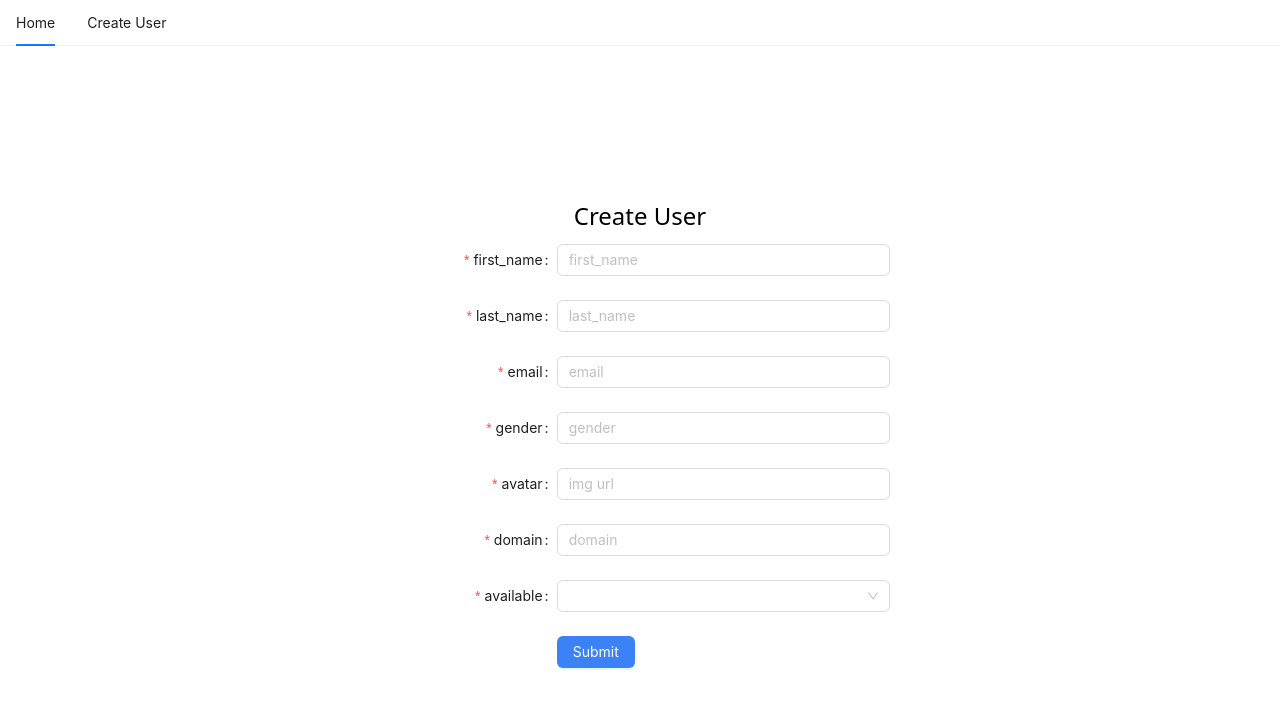
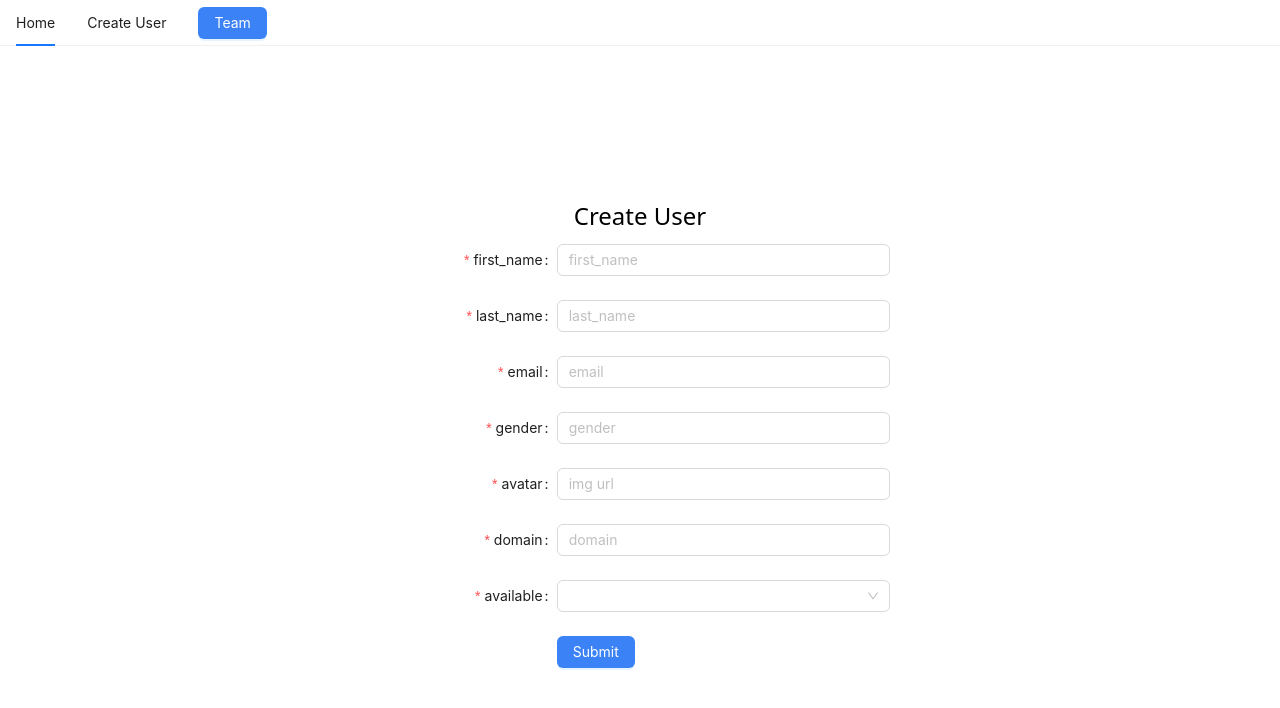
Before and after one commit to shakhawatsalam/Heliverse-Full-Stack-Assignment-client, a React (Vite) app: page /create in a window 1280 px wide. Shown: the top 708 px of the page. Built offline with nearby package versions, Linux system fonts and the light colour scheme.

Commit message:
[working on team functionality]

```diff
--- /dev/null
+++ b/src/component/Drawer.jsx
@@ -0,0 +1,21 @@
+import React, { useState } from "react";
+import { Button, Drawer } from "antd";
+const DrawerOpen = ({ onClose, open }) => {
+  return (
+    <>
+      {/* <Button type='primary' onClick={showDrawer}>
+        Open
+      </Button> */}
+      <Drawer
+        title='Basic Drawer'
+        placement='right'
+        onClose={onClose}
+        open={open}>
+        <p>Some contents...</p>
+        <p>Some contents...</p>
+        <p>Some contents...</p>
+      </Drawer>
+    </>
+  );
+};
+export default DrawerOpen;
--- a/src/component/NavBar.jsx
+++ b/src/component/NavBar.jsx
@@ -4,8 +4,19 @@ import {
   MailOutlined,
   SettingOutlined,
 } from "@ant-design/icons";
-import { Menu } from "antd";
+import { Button, Menu } from "antd";
 import { Link } from "react-router-dom";
+import Drawer from "./Drawer";
+import DrawerOpen from "./Drawer";
+
+const NavBar = () => {
+  const [open, setOpen] = useState(false);
+  const showDrawer = () => {
+    setOpen(true);
+  };
+  const onClose = () => {
+    setOpen(false);
+  };
   const items = [
     {
       label: "",
@@ -31,61 +42,34 @@ const items = [
         </>
       ),
     },
-  // {
-  //   label: "Navigation Two",
-  //   key: "app",
-  //   icon: <AppstoreOutlined />,
-  //   disabled: true,
-  // },
-  // {
-  //   label: "Navigation Three - Submenu",
-  //   key: "SubMenu",
-  //   icon: <SettingOutlined />,
-  //   children: [
-  //     {
-  //       type: "group",
-  //       label: "Item 1",
-  //       children: [
-  //         {
-  //           label: "Option 1",
-  //           key: "setting:1",
-  //         },
-  //         {
-  //           label: "Option 2",
-  //           key: "setting:2",
-  //         },
-  //       ],
-  //     },
-  //     {
-  //       type: "group",
-  //       label: "Item 2",
-  //       children: [
-  //         {
-  //           label: "Option 3",
-  //           key: "setting:3",
-  //         },
-  //         {
-  //           label: "Option 4",
-  //           key: "setting:4",
-  //         },
-  //       ],
-  //     },
-  //   ],
-  // },
+    {
+      label: "",
+      key: "create",
+      icon: (
+        <>
+          <Button type='primary' className='bg-blue-500' onClick={showDrawer}>
+            Team
+          </Button>
+        </>
+      ),
+    },
   ];
-const NavBar = () => {
+
   const [current, setCurrent] = useState("mail");
   const onClick = (e) => {
     console.log("click ", e);
     setCurrent(e.key);
   };
   return (
+    <>
       <Menu
         onClick={onClick}
         selectedKeys={[current]}
         mode='horizontal'
         items={items}
       />
+      <DrawerOpen onClose={onClose} open={open} />
+    </>
   );
 };
 export default NavBar;
--- a/src/redux/user/userApi.js
+++ b/src/redux/user/userApi.js
@@ -9,7 +9,7 @@ const userApi = api.injectEndpoints({
         method: "POST",
         body: data,
       }),
-      invalidatesTags: ["singleUser"],
+      invalidatesTags: ["user", "singleUser"],
     }),
     // * Get All User
     getAllUser: builder.query({
```
Also changed, not shown: src/component/CreateUser.jsx (renamed from src/component/CreateUser.tsx), src/component/UpdateFrom.jsx (renamed from src/component/UpdateFrom.tsx). Lines whose indentation alone changed are shown as unchanged.
